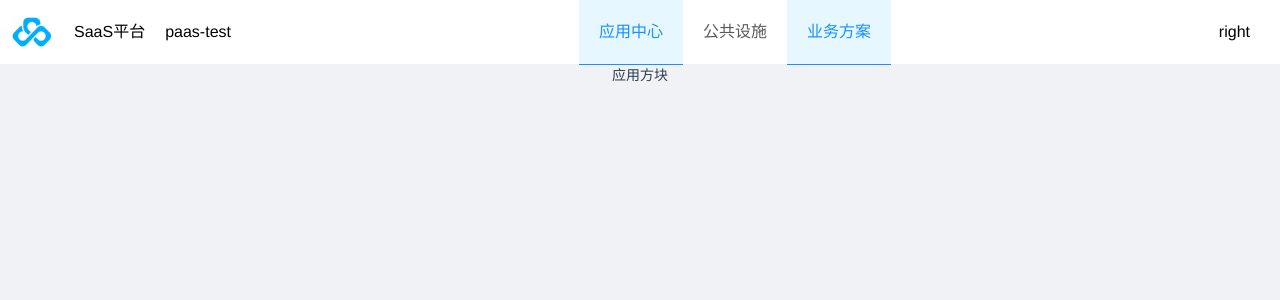
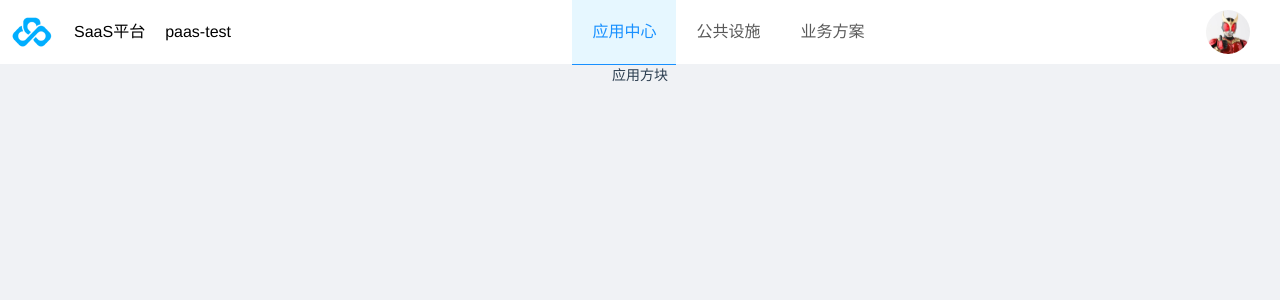
Before and after one commit to dlf9412/Vue3.0-Node, a Vue app in the folder vue-ts/: page /home/application in a window 1280 px wide. Shown: the top 300 px of the page. Built offline with nearby package versions, Linux system fonts and the light colour scheme; no server answers.

Commit message:
业务提交

```diff
--- a/vue-ts/src/components/header.vue
+++ b/vue-ts/src/components/header.vue
@@ -7,9 +7,12 @@
       {{item.name}}
     </span>
     </div>
-    <div>right</div>
+    <div>
+      <div class="user-logo"></div>
+    </div>
   </div>
 </template>
+
 <script setup lang='ts'>
 import {defineProps, onMounted} from 'vue'
 import {useRoute,useRouter} from 'vue-router'
@@ -32,14 +35,8 @@ function goto(path){
    })
 }
 
-onMounted(()=>{
-  console.log(props.tagRoute)
-})
+</script>
 
-
-
-
-</script>
 <style lang="less">
 @import '@/common/css/index.less';
   .common-header{
@@ -62,5 +59,13 @@ onMounted(()=>{
         background: #e6f7ff;
       }
     }
+    .user-logo{
+      background: url('@/assets/user.jpg') no-repeat 50%;
+        background-size: 100% 100%;
+        width: 44px;
+        height: 44px;
+        line-height: 40px;
+        border-radius: 100%;
+    }
   }
 </style>
--- a/vue-ts/src/router/home/index.ts
+++ b/vue-ts/src/router/home/index.ts
@@ -11,6 +11,10 @@ export const home:Array<RouteRecordRaw>=[{
     path:'/home/application',
     name:'application',
     component:()=>import('@/view/Home/application.vue'),
+  },{
+    path:'/home/business',
+    name:'business',
+    component:()=>import('@/view/business/index.vue'),
   },
   ...commonOption
 ]
--- a/vue-ts/src/view/Home/common/config.ts
+++ b/vue-ts/src/view/Home/common/config.ts
@@ -8,5 +8,5 @@ export const headerRoute:Array<HeaderTag>=[{
   path:'/home/commonOption'
 },{
   name:'业务方案',
-  path:'/home/application'
+  path:'/home/business'
 }]
--- a/vue-ts/src/view/Home/index.vue
+++ b/vue-ts/src/view/Home/index.vue
@@ -47,6 +47,7 @@ onMounted(()=>{
 
 
 </script>
+
 <style lang="less" scoped>
 @import '@/common/css/index.less';
 .ant-layout-header, .ant-layout-footer {
--- /dev/null
+++ b/vue-ts/src/view/business/index.vue
@@ -0,0 +1,5 @@
+<template>
+  <div>
+    业务方案
+  </div>
+</template>
```
Also changed, not shown: vue-ts/src/assets/user.jpg (added).
